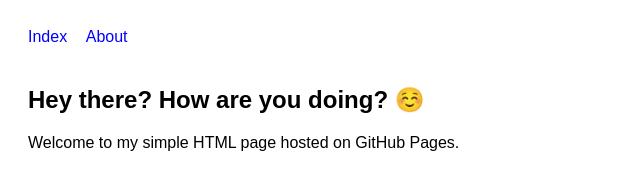
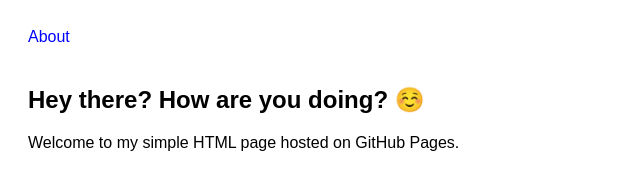
Before and after one commit to shiotahelo/hello-world-html, a plain HTML site: page index.html in a window 1280 px wide. Shown: the full height of the page, 0-640 px from the left. Drawn offline with Linux system fonts and the light colour scheme.

```diff
--- a/index.html
+++ b/index.html
@@ -19,7 +19,6 @@
 </head>
 <body>
   <nav>
-    <a href="#index">Index</a>
     <a href="#about">About</a>
   </nav>
 
```
